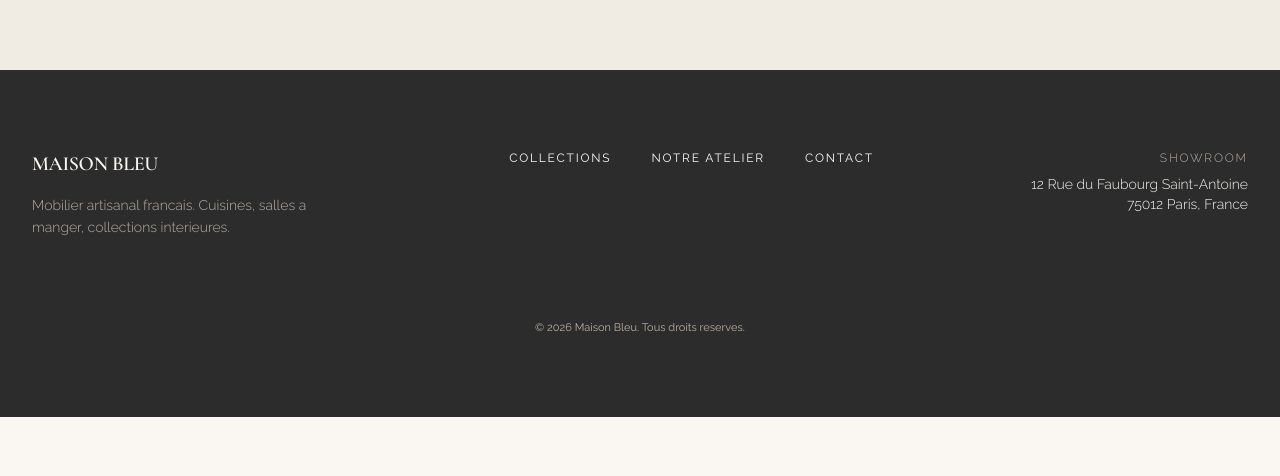
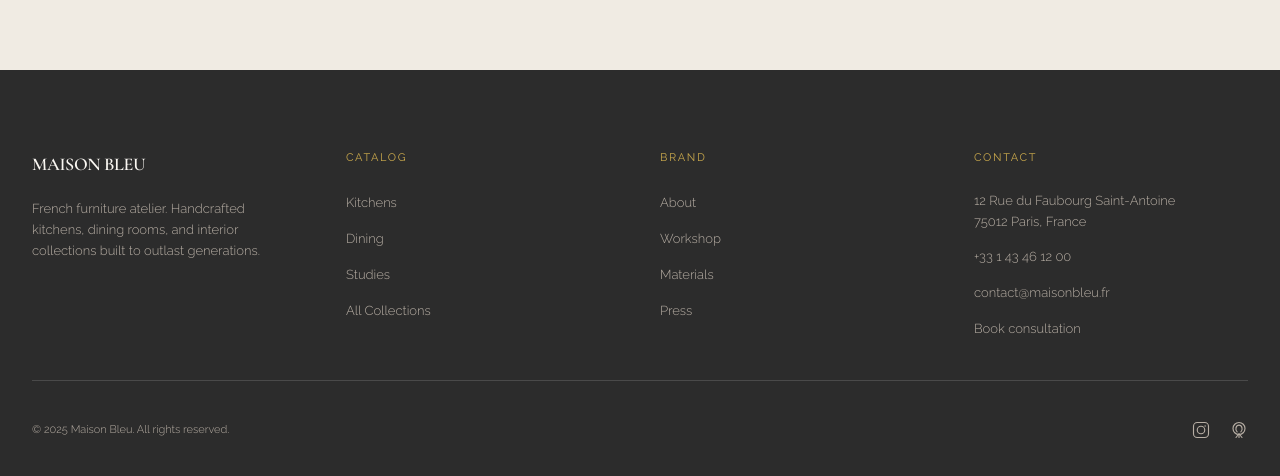
Before and after one commit to SamaelHugo/maison-bleu, a Next.js app: page / in a window 1280 px wide. Shown: the part 5238-5714 px from the top of the page. Before the commit the page ends 5655 px from the top, so only its background shows below. Built offline with nearby package versions, Linux system fonts and the light colour scheme.

Commit message:
Footer Section

```diff
--- a/components/Footer.tsx
+++ b/components/Footer.tsx
@@ -1,55 +1,189 @@
 import Link from 'next/link'
 
-const footerLinks = [
-  { href: '/catalog', label: 'Collections' },
-  { href: '/about', label: 'Notre Atelier' },
-  { href: '/contact', label: 'Contact' },
+const catalogLinks = [
+  { href: '/catalog?category=cuisine', label: 'Kitchens' },
+  { href: '/catalog?category=salle-a-manger', label: 'Dining' },
+  { href: '/catalog?category=cabinets', label: 'Studies' },
+  { href: '/catalog', label: 'All Collections' },
 ]
+
+const brandLinks = [
+  { href: '/about', label: 'About' },
+  { href: '/about#atelier', label: 'Workshop' },
+  { href: '/#materials', label: 'Materials' },
+  { href: '/press', label: 'Press' },
+]
+
+function InstagramIcon({ size = 18, className }: { size?: number; className?: string }) {
+  return (
+    <svg
+      xmlns="http://www.w3.org/2000/svg"
+      width={size}
+      height={size}
+      viewBox="0 0 24 24"
+      fill="none"
+      stroke="currentColor"
+      strokeWidth={1.5}
+      strokeLinecap="round"
+      strokeLinejoin="round"
+      className={className}
+    >
+      <rect x="2" y="2" width="20" height="20" rx="5" ry="5" />
+      <circle cx="12" cy="12" r="5" />
+      <circle cx="17.5" cy="6.5" r="1" fill="currentColor" stroke="none" />
+    </svg>
+  )
+}
+
+function PinterestIcon({ size = 18, className }: { size?: number; className?: string }) {
+  return (
+    <svg
+      xmlns="http://www.w3.org/2000/svg"
+      width={size}
+      height={size}
+      viewBox="0 0 24 24"
+      fill="none"
+      stroke="currentColor"
+      strokeWidth={1.5}
+      strokeLinecap="round"
+      strokeLinejoin="round"
+      className={className}
+    >
+      <line x1="12" y1="17" x2="12" y2="22" />
+      <path d="M8 22l4-5 4 5" />
+      <circle cx="12" cy="10" r="8" />
+      <path d="M9.5 14.5C8 13 7.5 11 8 9s2-3.5 4-3.5 3.5 1.5 4 3.5-0 4-1.5 5.5" />
+    </svg>
+  )
+}
 
 export default function Footer() {
   return (
     <footer className="bg-charcoal text-ivory">
-      <div className="mx-auto max-w-[1400px] px-8 py-20">
-        <div className="flex flex-col items-center gap-10 md:flex-row md:items-start md:justify-between">
+      <div className="mx-auto max-w-[1400px] px-8 pb-10 pt-20">
+        {/* Top — 4 columns */}
+        <div className="grid grid-cols-1 gap-12 sm:grid-cols-2 md:grid-cols-4 md:gap-10">
+          {/* Column 1 — Brand */}
           <div>
-            <Link href="/" className="font-cormorant text-xl font-semibold tracking-heading">
+            <Link
+              href="/"
+              className="font-cormorant text-lg font-semibold tracking-heading text-ivory"
+            >
               MAISON BLEU
             </Link>
-            <p className="mt-4 max-w-xs font-raleway text-sm font-light leading-relaxed text-stone">
-              Mobilier artisanal francais. Cuisines, salles a manger, collections interieures.
+            <p className="mt-5 max-w-[260px] font-raleway text-[13px] font-light leading-relaxed text-stone">
+              French furniture atelier. Handcrafted kitchens, dining rooms,
+              and interior collections built to outlast generations.
             </p>
           </div>
 
-          <nav className="flex gap-10">
-            {footerLinks.map((link) => (
+          {/* Column 2 — Catalog */}
+          <div>
+            <h4 className="mb-6 font-raleway text-[11px] font-normal uppercase tracking-nav text-brass">
+              Catalog
+            </h4>
+            <ul className="space-y-3">
+              {catalogLinks.map((link) => (
+                <li key={link.href}>
                   <Link
-                key={link.href}
                     href={link.href}
-                className="font-raleway text-xs font-normal uppercase tracking-nav text-ivory transition-colors hover:text-brass"
+                    className="font-raleway text-[13px] font-light text-stone transition-colors duration-[400ms] hover:text-ivory"
                   >
                     {link.label}
                   </Link>
+                </li>
               ))}
-          </nav>
+            </ul>
+          </div>
 
-          <div className="text-right">
-            <p className="font-raleway text-xs font-light uppercase tracking-nav text-stone">
-              Showroom
-            </p>
-            <p className="mt-2 font-raleway text-sm font-light text-ivory/80">
+          {/* Column 3 — Brand */}
+          <div>
+            <h4 className="mb-6 font-raleway text-[11px] font-normal uppercase tracking-nav text-brass">
+              Brand
+            </h4>
+            <ul className="space-y-3">
+              {brandLinks.map((link) => (
+                <li key={link.href}>
+                  <Link
+                    href={link.href}
+                    className="font-raleway text-[13px] font-light text-stone transition-colors duration-[400ms] hover:text-ivory"
+                  >
+                    {link.label}
+                  </Link>
+                </li>
+              ))}
+            </ul>
+          </div>
+
+          {/* Column 4 — Contact */}
+          <div>
+            <h4 className="mb-6 font-raleway text-[11px] font-normal uppercase tracking-nav text-brass">
+              Contact
+            </h4>
+            <ul className="space-y-3">
+              <li className="font-raleway text-[13px] font-light leading-relaxed text-stone">
                 12 Rue du Faubourg Saint-Antoine
-            </p>
-            <p className="font-raleway text-sm font-light text-ivory/80">
+                <br />
                 75012 Paris, France
-            </p>
+              </li>
+              <li>
+                <a
+                  href="tel:+33143461200"
+                  className="font-raleway text-[13px] font-light text-stone transition-colors duration-[400ms] hover:text-ivory"
+                >
+                  +33 1 43 46 12 00
+                </a>
+              </li>
+              <li>
+                <a
+                  href="mailto:contact@maisonbleu.fr"
+                  className="font-raleway text-[13px] font-light text-stone transition-colors duration-[400ms] hover:text-ivory"
+                >
+                  contact@maisonbleu.fr
+                </a>
+              </li>
+              <li>
+                <Link
+                  href="/contact"
+                  className="font-raleway text-[13px] font-light text-stone transition-colors duration-[400ms] hover:text-ivory"
+                >
+                  Book consultation
+                </Link>
+              </li>
+            </ul>
           </div>
         </div>
 
-        <div className="my-10 h-px w-full bg-brass/30" />
+        {/* Divider */}
+        <div className="my-10 h-px w-full bg-charcoal-soft" />
 
-        <p className="text-center font-raleway text-[11px] text-stone">
-          &copy; {new Date().getFullYear()} Maison Bleu. Tous droits reserves.
+        {/* Bottom — copyright + social */}
+        <div className="flex flex-col items-center justify-between gap-4 sm:flex-row">
+          <p className="font-raleway text-[11px] font-light text-stone">
+            &copy; 2025 Maison Bleu. All rights reserved.
           </p>
+
+          <div className="flex items-center gap-5">
+            <a
+              href="https://instagram.com"
+              target="_blank"
+              rel="noopener noreferrer"
+              aria-label="Instagram"
+              className="text-stone transition-colors duration-[400ms] hover:text-brass"
+            >
+              <InstagramIcon size={18} />
+            </a>
+            <a
+              href="https://pinterest.com"
+              target="_blank"
+              rel="noopener noreferrer"
+              aria-label="Pinterest"
+              className="text-stone transition-colors duration-[400ms] hover:text-brass"
+            >
+              <PinterestIcon size={18} />
+            </a>
+          </div>
+        </div>
       </div>
     </footer>
   )
```
Also changed, not shown: .claude/settings.local.json, 1 other file (tests, documents, lock files or other folders). Lines whose indentation alone changed are shown as unchanged.
